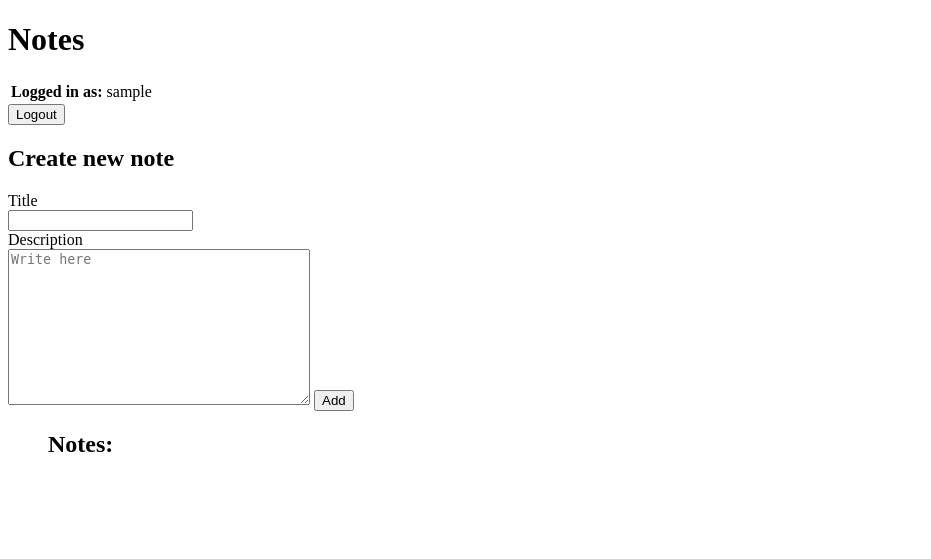
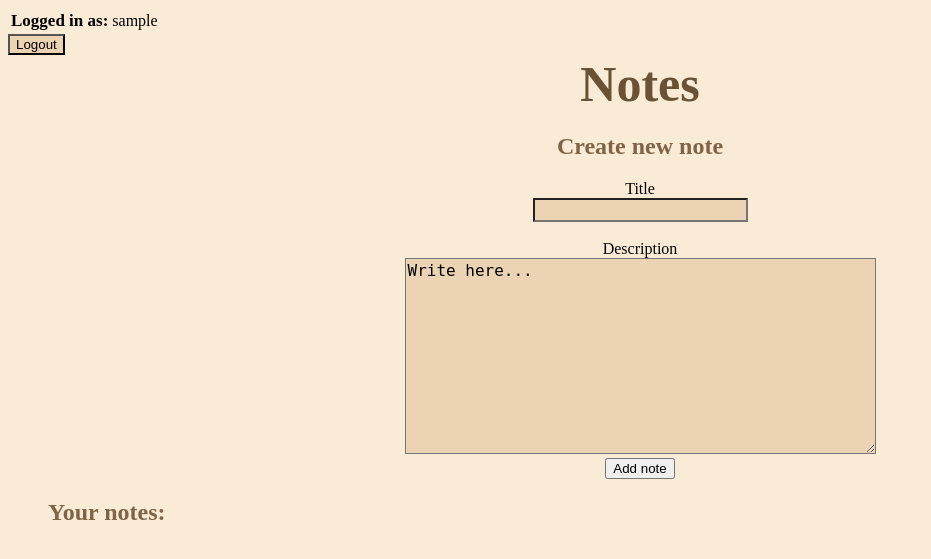
Before and after one commit to BananaMayo/CyberSecurity-project1, a Django app: page / in a window 1280 px wide. Shown: the top 559 px of the page, without its empty margins (0-931 px from the left). Run offline with Django 3.2, Linux system fonts and the light colour scheme; the visitor is signed in with stand-in values (Sample User, id 1); data that the repository does not hold is empty.

Commit message:
Finished with the project and added some styling

```diff
--- a/config/simplesession.py
+++ b/config/simplesession.py
@@ -1,6 +1,8 @@
 import django.contrib.sessions.backends.db as db
 
 class SessionStore(db.SessionStore):
+	#Flaw 2: Broken Authentication
+	#Prone to session hijacking, predictable session keys
 	session_counter = 0
 
 	def _get_new_session_key(self):
--- a/pages/templates/pages/index.html
+++ b/pages/templates/pages/index.html
@@ -1,47 +1,90 @@
 <!DOCTYPE html>
 
 <html xmlns="http://www.w3.org/1999/xhtml">
+
     <head>
         <title>Notes creator</title>
+        <style>
+            .main {
+                text-align:center;
+            }
+            .GFG {
+                color: rgb(107, 82, 53);
+                font-size:50px;
+                font-weight:bold;
+            }
+            .notes {
+                font-style:bold;
+                font-size:16px;
+            }
+            .logged {
+                font-style:bold;
+                font-size:17px;
+            }
+            li {
+                margin: 5px;
+            }
+            body {
+                background-color: antiquewhite;
+            }
+            input, textarea{
+                background-color: rgb(236, 211, 179);
+            }
+            ::placeholder{
+                color: black;
+            }
+            h2 {
+                font-weight:bold;
+                color: rgb(128, 100, 69);
+            }
+
+        </style>
     </head>
 
+
     <body>
-		<h1>Notes</h1>
-
+        <div class="main">
             <table>
                 <tr>
-		<th style="text-align:left">Logged in as: <td>{{user.username}}
+                <th style="text-align:center" class="logged">Logged in as: <td>{{user.username}}
             </table>
 
 
-        <form action='logout/' method="POST">
+            <form action='logout/' method="POST" style="text-align: left;">
                 {% csrf_token %}
                 <input type="submit" value="Logout"/>
             </form>
 
+            <div class="GFG">Notes</div>
+
             <h2>Create new note</h2>
 
-        <form action="notes" method="POST">
+                <form action="notes" method="POST" class="notes">
+                    <!-- Flaw 3: CSRF, the below token should be in use to fix the flaw -->
                     <!-- {% csrf_token %} -->
                     <label for="title">Title</label>
                     <br>
-        <input id="title" name="title"/>
-        <br>
+                    <input id="title" name="title" class="notes"/>
+                    <br></br>
                     <label for="content">Description</label>
                     <br>
-        <textarea id="content" name="content" placeholder="Write here" cols="35" rows="10"></textarea>
-        <button type="submit">Add</button>
+                    <textarea id="content" name="content" placeholder="Write here..." cols="45" rows="10" class="notes"></textarea>
+                    <br>
+                    <button type="submit">Add note</button>
                 </form>
+        </div>
 
         <div>
         <ul>
-            <h2>Notes:</h2>
+            <h2>Your notes:</h2>
             {% for note in notes %}
+            <ul>
             <li>
-              <div class="note">
+                <div class="note_list">
                 <a href="/notes/{{note.id}}/">{{ note.title }}</a>
                 </div>
             </li>
+            </ul>
             {% endfor %}
           </ul>
         </div>
```
Also changed, not shown: pages/templates/pages/login.html (+25 -2 lines), pages/templates/pages/note.html (+42 -5 lines), pages/views.py (+8 -1 lines). Lines whose indentation alone changed are shown as unchanged.
